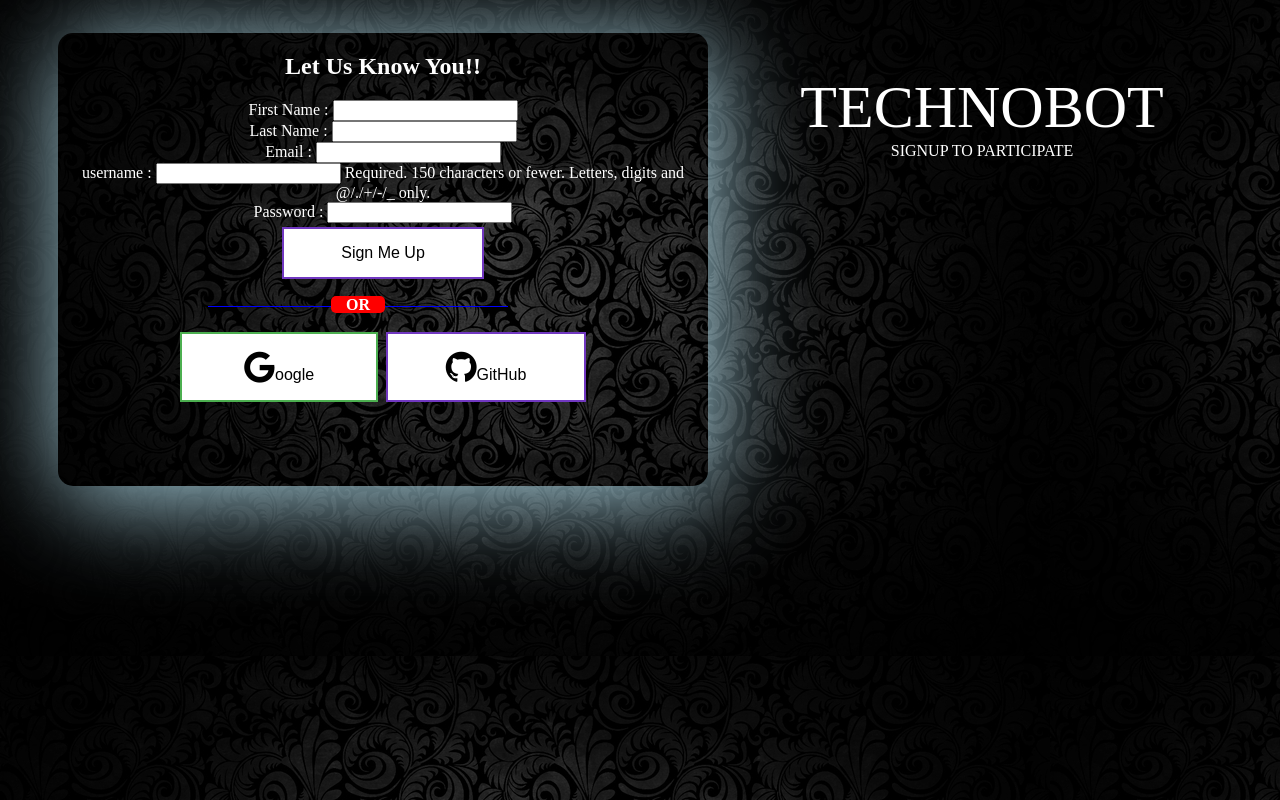
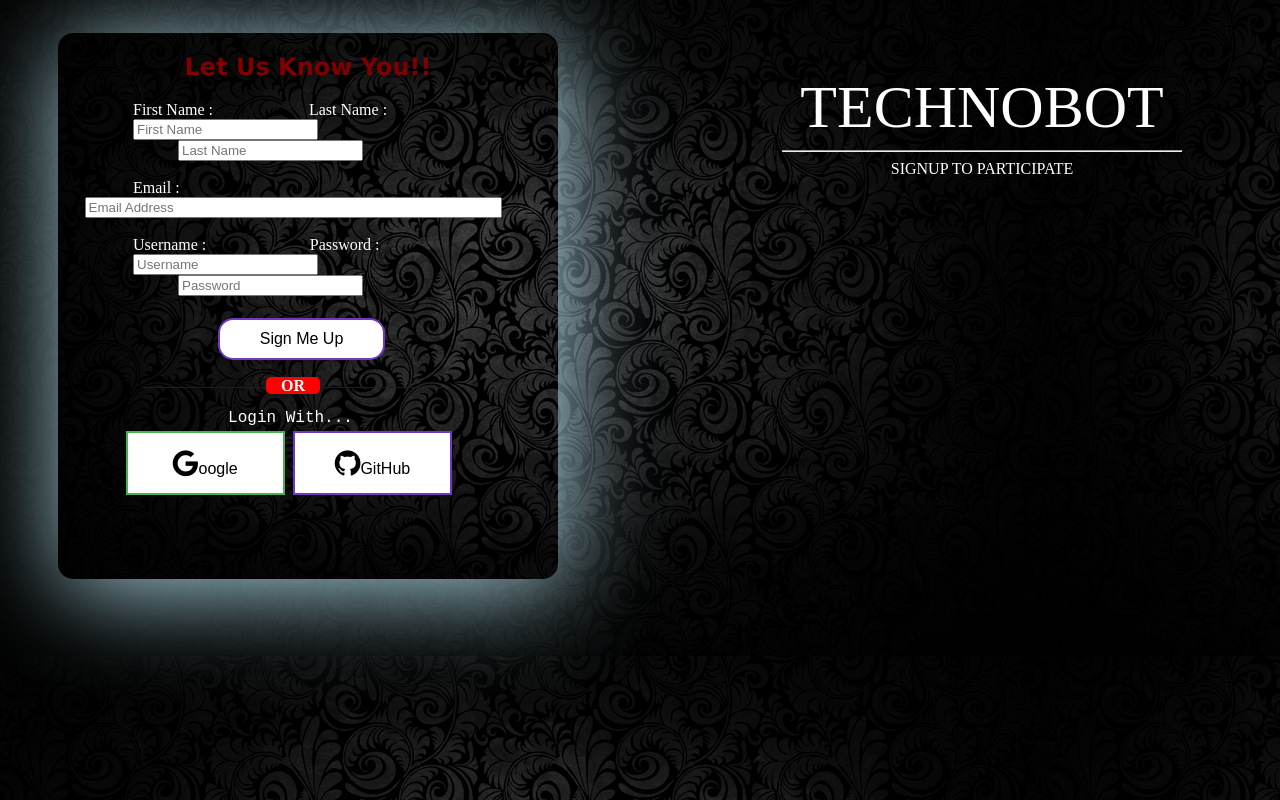
Before and after one commit to BrijeshBumrela/Techfest_2k18, a Django app: page /registration/signup in a window 1280 px wide. Run offline with Django 3.2, Linux system fonts and the light colour scheme; some libraries are stand-ins or nearby versions.

Commit message:
SignUp FrontEnd

```diff
--- a/registration/static/registration/css/Signup.css
+++ b/registration/static/registration/css/Signup.css
@@ -9,11 +9,16 @@ body
 	text-align: center;
 	border-radius: 15px;
 	box-shadow: 5px 10px 100px lightblue;
-	width:650px;
+	width:500px;
 	margin-top: 25px;
 	margin-left: 50px;
 	padding-bottom: 80px;
 
+}
+.text1
+{
+	margin-right: 35px;
+	font-family: "Courier New", Courier, monospace;
 }
 .button
 {
@@ -29,38 +34,45 @@ body
 .button1
 {
 	background-color: white;
-	padding: 15px 62px;
+	padding: 15px 45px;
     color: black;
     border: 2px solid #4CAF50;
+
 }
 .button1:hover
 {
 	background-color: #4CAF50; /* Green */
 	color: white;
+	box-shadow: 2px 5px 25px rgb(16, 96, 0);
 }
 .button2
 {
 	background-color: white;
-	padding: 15px 57.5px;
+	padding: 15px 40px;
     color: black;
     border: 2px solid rgb(113, 56, 193);
+    margin-right: 40px;
 }
 .button2:hover
 {
-	background-color: rgb(113, 56, 193); /* Green */
+	background-color: rgb(113, 56, 193);
 	color: white;
+	box-shadow: 2px 5px 25px rgb(131, 6, 214)
 }
 .button3
 {
+	margin-right: 15px;
 	background-color: white;
-	padding: 15px 57.5px;
+	padding: 10px 40px;
     color: black;
     border: 2px solid rgb(113, 56, 193);
+    border-radius: 15px;
 }
 .button3:hover
 {
-	background-color: rgb(113, 56, 193); /* Green */
+	background-color: #30082d;
 	color: white;
+	box-shadow: 2px 5px 25px lightblue;
 }
 h4
 {
@@ -68,7 +80,7 @@ h4
 	text-align:center;
 	border-bottom: 1px solid blue;
 	line-height:0.1em;
-	margin-left: 150px;
+	margin-left: 85px;
 	margin:20px 100 20px;
 }
 h4 span
@@ -91,3 +103,48 @@ h4 span
 {
 	font-size: 60px;
 }
+.fname
+{
+	float: left;
+	margin-left: 75px;
+}
+.lname
+{
+	margin-right: 75px;
+}
+.fbox
+{
+	float: left;
+	margin-left: 75px;
+}
+.lbox
+{
+	margin-right: 75px;
+}
+.email
+{
+	float: left;
+	margin-left: 75px;
+}
+.e-box
+{
+	margin-right: 30px;
+}
+.uname
+{
+	float: left;
+	margin-left: 75px;
+}
+.pass
+{
+	margin-right: 75px;
+}
+.ubox
+{
+	float: left;
+	margin-left: 75px;
+}
+.pbox
+{
+	margin-right: 75px;
+}
--- a/registration/templates/registration/signup.html
+++ b/registration/templates/registration/signup.html
@@ -7,13 +7,46 @@
         <title>TechnoBot</title>
         <link rel="stylesheet" type="text/css" href="{% static 'registration/css/Signup.css' %}">
         <link rel="stylesheet" href="https://cdnjs.cloudflare.com/ajax/libs/font-awesome/4.7.0/css/font-awesome.min.css">
-        <script type="text/javascript">
-            document.getElementsByClassName[0]("signup").backgroundColor = "red";
+        <script>
+        	var x=0;
+        	var y=127;
+        	var z=255;
+        	var flagy;
+        	var flagz;
+        	function col()
+        	{
+        		document.getElementById("head").style.color = 'rgb(' + y + ',' + z + ',' + x + ')';
+        		if (y <= 0)
+        		{flagy = 0;}
+        		if(y >= 255)
+        		{flagy = 1;}
+        		if (z <= 0)
+        		{flagz = 0;}
+        		if(z >= 255)
+        		{flagz = 1;}
+        		if(flagy == 0)
+        		{
+        			y = y + 12;
+        		}
+        		if(flagy == 1)
+        		{
+        			y = y - 12;
+        		}
+        		if(flagz == 0)
+        		{
+        			z = z + 24;
+        		}
+        		if(flagz == 1)
+        		{
+        			z = z - 24;
+        		}
+        	}
+        	setInterval(col,200);
         </script>
     </head>
-    <body>
+    <body onload="col();">
         <div class="signup" id="temp">
-            <h2>Let Us Know You!!</h2>
+            <h2 style="font-family:Lucida Sans Unicode;" id="head" onmouseover="col()">Let Us Know You!!</h2>
             <form action="" method="post">
                 {% csrf_token %}
                 <div>
@@ -47,38 +80,39 @@
                 </table>{% endcomment %}
                 <div>
                     <span>{{ signup_form.first_name.errors }}</span>
-                    <span><label for="{{ form.first_name.id_for_label }}">First Name :</label></span>
-                    <span>{{ signup_form.first_name }}</span>
+                    <span class="fname"><label for="{{ form.first_name.id_for_label }}">First Name :</label></span>
+                    <span class="lname"><label for="{{ form.last_name.id_for_label }}">Last Name :</label></span>
+
                     <span>{{ signup_form.first_name.field.help_text }}</span>
                 </div>
 
                 <div>
                     <span>{{ signup_form.last_name.errors }}</span>
-                    <span><label for="{{ form.last_name.id_for_label }}">Last Name :</label></span>
-                    <span>{{ signup_form.last_name }}</span>
+                    <span class="fbox">{{ signup_form.first_name | attr:"placeholder:First Name"}}</span>
+                    <span class="lbox">{{ signup_form.last_name | attr:"placeholder:Last Name"}}</span>
                     <span>{{ signup_form.last_name.field.help_text }}</span>
                 </div>
-
+                	<br>
                 <div>
                     <span>{{ signup_form.email.errors }}</span>
-                    <span><label for="{{ form.email.id_for_label }}">Email :</label></span>
-                    <span>{{ signup_form.email }}</span>
+                    <span class="email"><label for="{{ form.email.id_for_label }}">Email :</label></span><br>
+                    <span class="e-box">{{ signup_form.email | attr:"placeholder:Email Address" | attr:"size:49px"}}</span>
                     <span>{{ signup_form.email.field.help_text }}</span>
                 </div>
-
+                	<br>
                 <div>
                     <span>{{ signup_form.username.errors }}</span>
-                    <span><label for="{{ form.username.id_for_label }}">username :</label></span>
-                    <span>{{ signup_form.username }}</span>
-                    <span>{{ signup_form.username.field.help_text }}</span>
+                    <span class="uname"><label for="{{ form.username.id_for_label }}">Username :</label></span>
+                    <span class="pass"><label for="{{ form.password.id_for_label }}">Password :</label></span>
                 </div>
 
                 <div>
                     <span>{{ signup_form.password.errors }}</span>
-                    <span><label for="{{ form.password.id_for_label }}">Password :</label></span>
-                    <span>{{ signup_form.password }}</span>
+                    <span class="ubox">{{ signup_form.username  | attr:"placeholder:Username"}}</span>
+                    <span class="pbox">{{ signup_form.password  | attr:"placeholder:Password"}}</span>
                     <span>{{ signup_form.password.field.help_text }}</span>
                 </div>
+                	<br>
                 <div>
                 	<button class="button button3" type="submit">Sign Me Up</button>
                 </div>
@@ -86,11 +120,13 @@
 
             </form>
             <h4><span>OR</span></h4>
-            <a href="{% url 'social:begin' 'google-oauth2' %}"><button class="button button1"><i class="fa fa-google" style="font-size:36px"></i>oogle</button></a>
-            <a href="{% url 'social:begin' 'github' %}"><button class="button button2"><i class="fa fa-github" style="font-size:36px"></i>GitHub</button></a><br>
+            <div class="text1">Login With...</div>
+            <a href="{% url 'social:begin' 'google-oauth2' %}"><button class="button button1"><i class="fa fa-google" style="font-size:30px"></i>oogle</button></a>
+            <a href="{% url 'social:begin' 'github' %}"><button class="button button2"><i class="fa fa-github" style="font-size:30px"></i>GitHub</button></a><br>
         </div>
                 <div class="text">
             <div class="main">TECHNOBOT</div>
+            <hr style="color: yellow;">
             <div class="child">SIGNUP TO PARTICIPATE</div>
         </div>
     </body>
```
Also changed, not shown: db.sqlite3.
